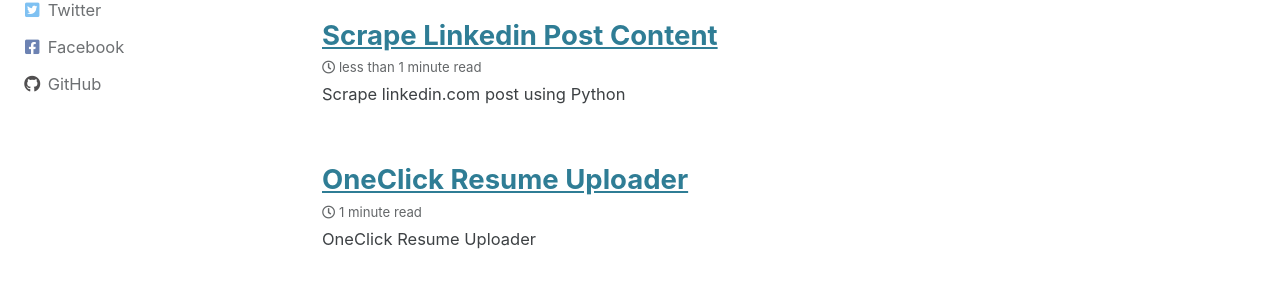
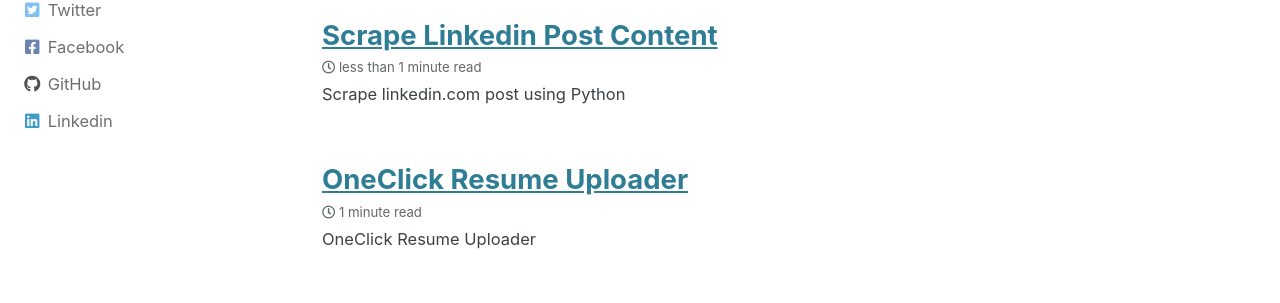
Before and after one commit to rajnathsah/rajnathsah.github.io, a Jekyll site: the page built from index.html, in a window 1280 px wide. Shown: the part 462-765 px from the top of the page. Built offline with Jekyll 4.4.1, drawn with Linux system fonts in a browser that asks for light colours; cached includes are drawn as plain includes; the list of posts is cut into pages by our own code; comment, search, counter and statistics services are not loaded.

Commit message:
new look

```diff
--- a/_config.yml
+++ b/_config.yml
@@ -20,8 +20,8 @@ title                    : "Home"
 title_separator          : "-"
 subtitle                 : # site tagline that appears below site title in masthead
 name                     : "Raj Nath Sah"
-description              : "Place to share and discuss my experience."
-url                      : # the base hostname & protocol for your site e.g. "https://mmistakes.github.io"
+description              : "Technology, tutorial, experience, mistakes and learnings."
+url                      : "https://rajnathsah.github.io" # the base hostname & protocol for your site e.g. "https://mmistakes.github.io"
 baseurl                  : # the subpath of your site, e.g. "/blog"
 repository               : # GitHub username/repo-name e.g. "mmistakes/minimal-mistakes"
 teaser                   : # path of fallback teaser image, e.g. "/assets/images/500x300.png"
@@ -117,6 +117,9 @@ author:
     - label: "Instagram"
       icon: "fab fa-fw fa-instagram"
       # url:
+    - label: "Linkedin"
+      icon: "fab fa-fw fa-linkedin"
+      url:  "https://www.linkedin.com/in/rajnathsah/"
 
 # Site Footer
 footer:
```
